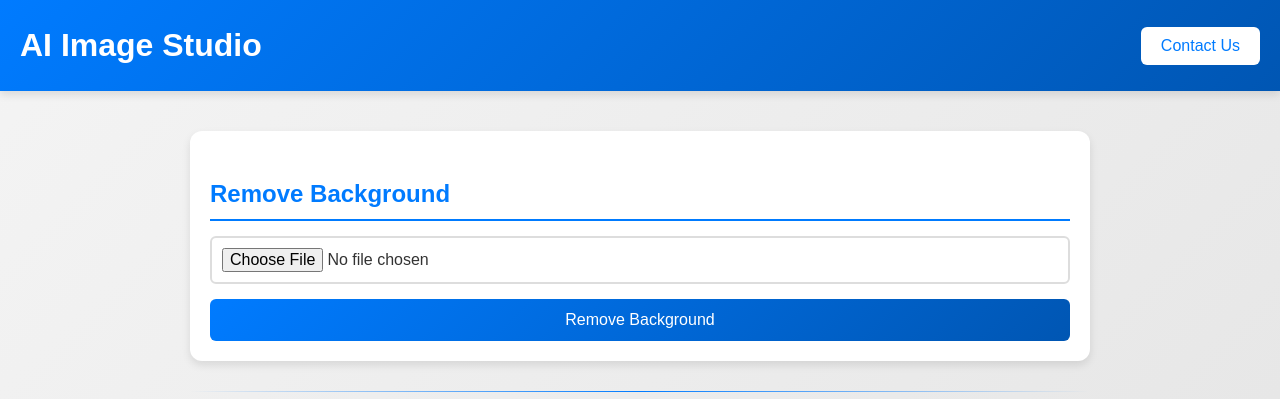
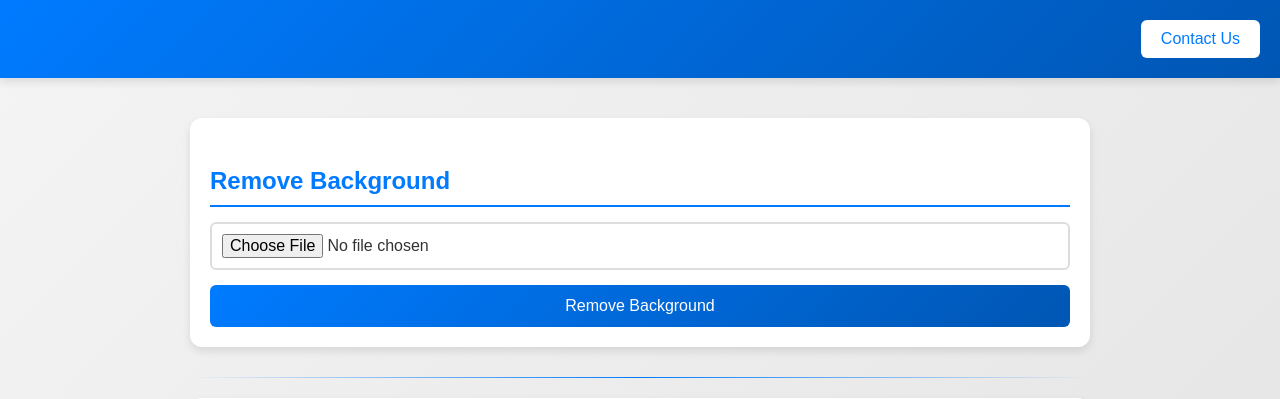
Before and after one commit to Deva2162/ai-powered-image-studio, a Flask app: page / in a window 1280 px wide. Shown: the top 399 px of the page. Run offline with Flask 3, Linux system fonts and the light colour scheme.

Commit message:
Update index.html

```diff
--- a/templates/index.html
+++ b/templates/index.html
@@ -1,7 +1,7 @@
 <!DOCTYPE html>
 <html>
 <head>
-    <title>AI Image Studio</title>
+    <title>Free AI Background Remover & Image Enhancer Online</title>
     <meta charset="UTF-8">
     <meta name="google-site-verification" content="1rEQFPccDEP56zzeA7YZX1VOVNXZ-Q9hFLwkFPilrRQ" />
     <link rel="stylesheet" href="../static/main.css"> <!-- Link to CSS file -->
@@ -9,7 +9,7 @@
 <body>
     <!-- Header section with title and Contact Us button -->
     <header class="header">
-        <h2 class="header-title">AI Image Studio</h2>
+        <h1 class="header-title"></h1>
         <a href="{{ url_for('contact') }}" class="contact-link">
             <button class="btn contact-btn">Contact Us</button>
         </a>
```
